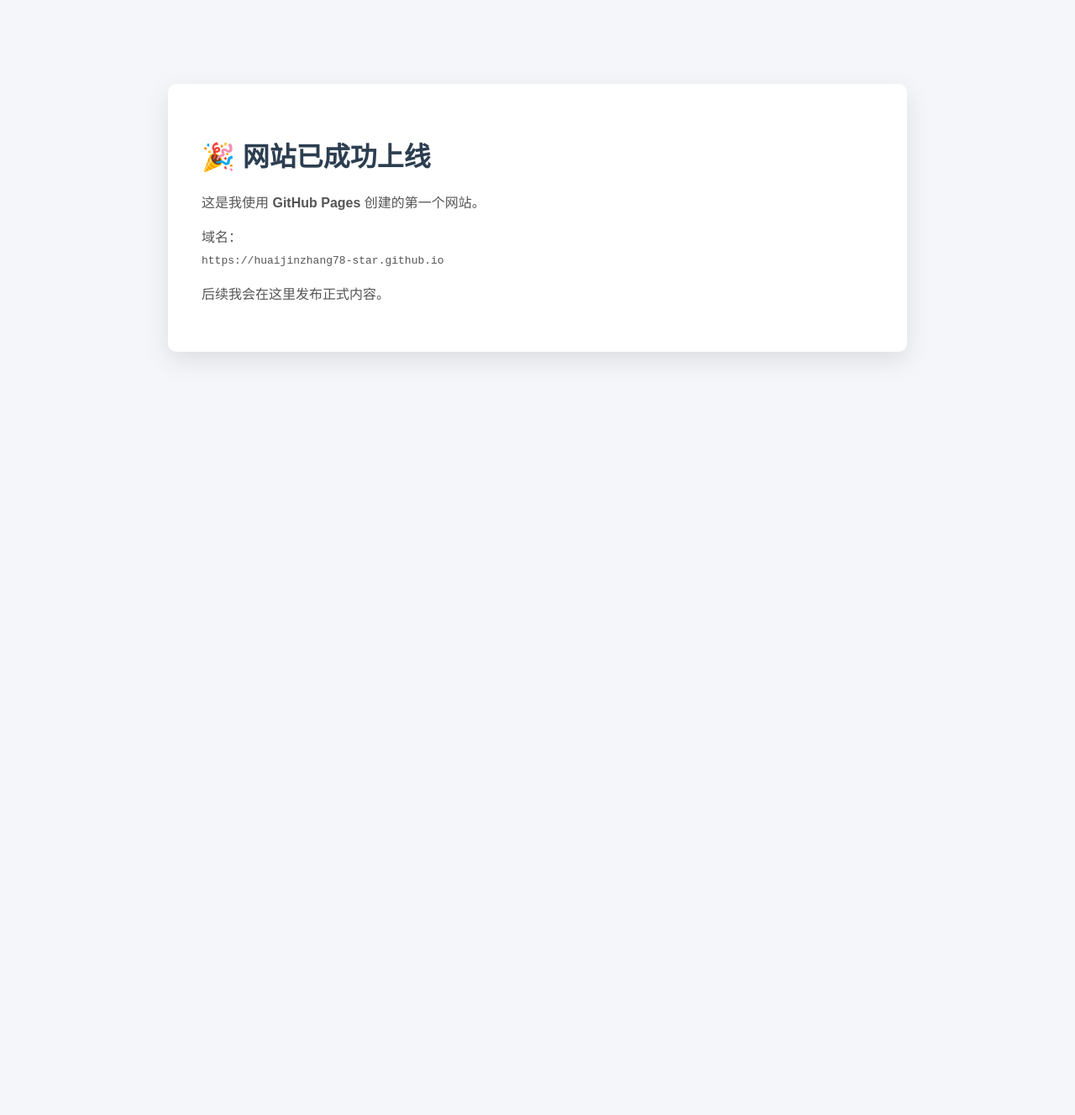
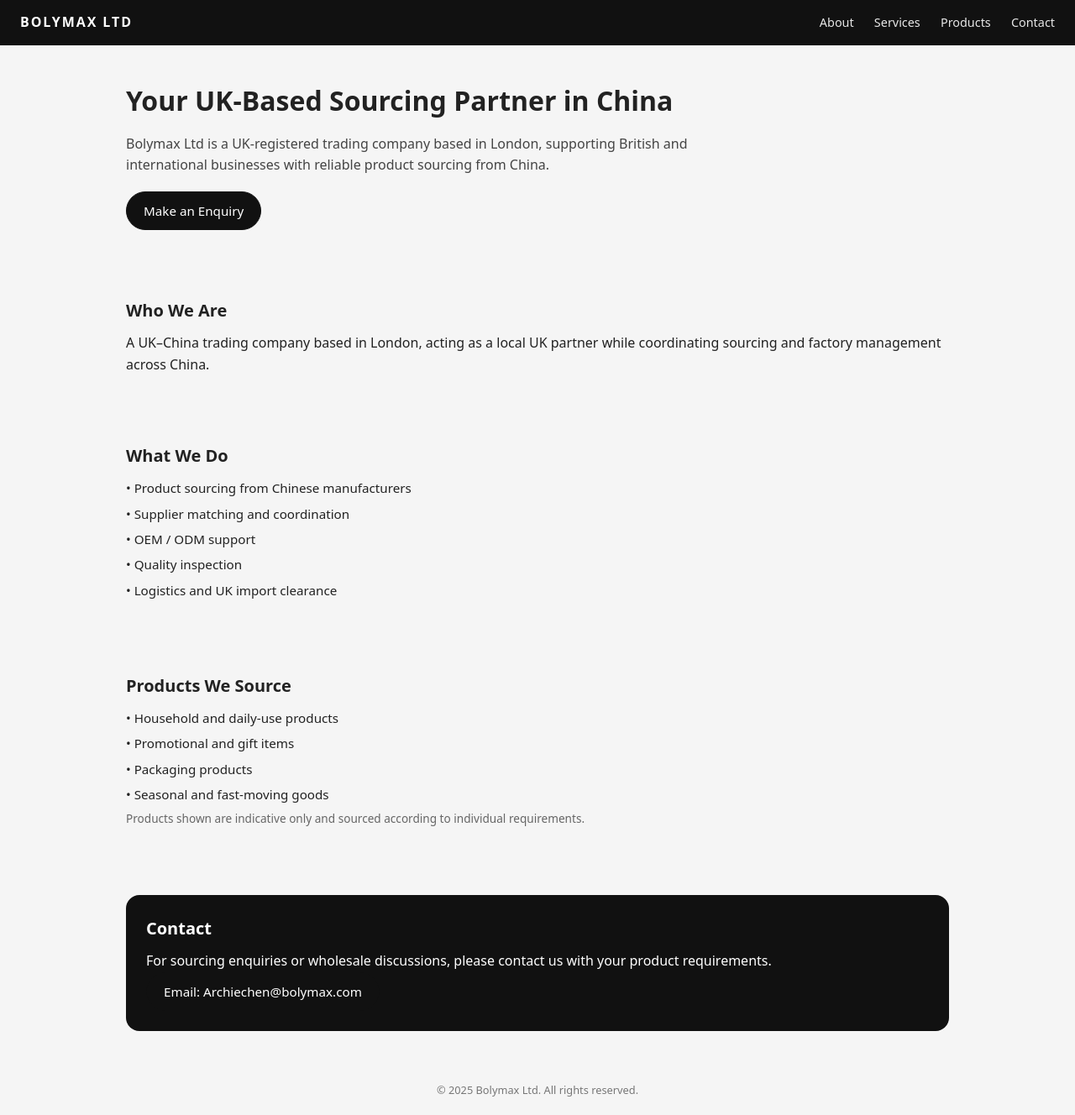
Before and after one commit to huaijinzhang78-star/huaijinzhang78-star.github.io, a plain HTML site: page index.html in a window 1280 px wide. Shown: the whole page at 84% size. Before the commit the page ends 800 px from the top, so only its background shows below. Drawn offline with Linux system fonts and the light colour scheme.

Commit message:
Update index.html

```diff
--- a/index.html
+++ b/index.html
@@ -1,46 +1,156 @@
 <!DOCTYPE html>
-<html lang="zh-CN">
+<html lang="en">
 <head>
-  <meta charset="UTF-8">
-  <title>欢迎来到我的网站</title>
-  <meta name="viewport" content="width=device-width, initial-scale=1">
+  <meta charset="UTF-8" />
+  <title>Bolymax Ltd | UK–China Trading Company</title>
+  <meta name="viewport" content="width=device-width, initial-scale=1" />
+  <meta
+    name="description"
+    content="Bolymax Ltd is a UK-registered trading company based in London, supporting British and international businesses with reliable product sourcing from China."
+  />
   <style>
-    body {
-      font-family: Arial, Helvetica, sans-serif;
-      background: #f5f6fa;
-      margin: 0;
-      padding: 0;
+    :root {
+      font-family: system-ui, -apple-system, BlinkMacSystemFont, "Segoe UI", sans-serif;
     }
-    .container {
-      max-width: 800px;
-      margin: 100px auto;
-      background: #fff;
-      padding: 40px;
-      border-radius: 10px;
-      box-shadow: 0 10px 30px rgba(0,0,0,0.1);
+    * { box-sizing: border-box; margin: 0; padding: 0; }
+    body { background: #f5f5f5; color: #222; line-height: 1.6; }
+    a { text-decoration: none; color: inherit; }
+
+    header {
+      background: #111;
+      color: #fff;
+      padding: 14px 24px;
+      display: flex;
+      justify-content: space-between;
+      align-items: center;
     }
-    h1 {
-      color: #2c3e50;
+    .logo {
+      font-weight: 700;
+      letter-spacing: 0.12em;
+      text-transform: uppercase;
     }
-    p {
-      color: #555;
-      line-height: 1.6;
+    nav a {
+      margin-left: 20px;
+      font-size: 0.9rem;
+      opacity: 0.9;
+    }
+
+    section { padding: 40px 16px; }
+    .container { max-width: 980px; margin: 0 auto; }
+
+    .hero h1 { font-size: 2rem; margin-bottom: 14px; }
+    .hero p { max-width: 700px; margin-bottom: 18px; color: #444; }
+
+    .btn {
+      display: inline-block;
+      padding: 10px 20px;
+      border-radius: 999px;
+      background: #111;
+      color: #fff;
+      font-size: 0.95rem;
+      border: 1px solid #111;
+    }
+
+    h2 { font-size: 1.25rem; margin-bottom: 10px; }
+    ul { list-style: none; }
+    li { margin-bottom: 6px; font-size: 0.95rem; }
+
+    .contact {
+      background: #111;
+      color: #fff;
+      border-radius: 16px;
+      padding: 24px;
+    }
+
+    footer {
+      text-align: center;
+      font-size: 0.8rem;
+      color: #777;
+      padding: 20px;
     }
   </style>
 </head>
 <body>
+
+<header>
+  <div class="logo">BOLYMAX LTD</div>
+  <nav>
+    <a href="#about">About</a>
+    <a href="#services">Services</a>
+    <a href="#products">Products</a>
+    <a href="#contact">Contact</a>
+  </nav>
+</header>
+
+<section class="hero">
   <div class="container">
-    <h1>🎉 网站已成功上线</h1>
+    <h1>Your UK-Based Sourcing Partner in China</h1>
     <p>
-      这是我使用 <strong>GitHub Pages</strong> 创建的第一个网站。
+      Bolymax Ltd is a UK-registered trading company based in London, supporting British
+      and international businesses with reliable product sourcing from China.
     </p>
+    <a class="btn" href="mailto:Archiechen@bolymax.com">Make an Enquiry</a>
+  </div>
+</section>
+
+<section id="about">
+  <div class="container">
+    <h2>Who We Are</h2>
     <p>
-      域名：<br>
-      <code>https://huaijinzhang78-star.github.io</code>
-    </p>
-    <p>
-      后续我会在这里发布正式内容。
+      A UK–China trading company based in London, acting as a local UK partner while
+      coordinating sourcing and factory management across China.
     </p>
   </div>
+</section>
+
+<section id="services">
+  <div class="container">
+    <h2>What We Do</h2>
+    <ul>
+      <li>• Product sourcing from Chinese manufacturers</li>
+      <li>• Supplier matching and coordination</li>
+      <li>• OEM / ODM support</li>
+      <li>• Quality inspection</li>
+      <li>• Logistics and UK import clearance</li>
+    </ul>
+  </div>
+</section>
+
+<section id="products">
+  <div class="container">
+    <h2>Products We Source</h2>
+    <ul>
+      <li>• Household and daily-use products</li>
+      <li>• Promotional and gift items</li>
+      <li>• Packaging products</li>
+      <li>• Seasonal and fast-moving goods</li>
+    </ul>
+    <p style="color:#666;font-size:0.85rem;margin-top:6px;">
+      Products shown are indicative only and sourced according to individual requirements.
+    </p>
+  </div>
+</section>
+
+<section id="contact">
+  <div class="container">
+    <div class="contact">
+      <h2>Contact</h2>
+      <p>
+        For sourcing enquiries or wholesale discussions, please contact us with
+        your product requirements.
+      </p>
+      <a class="btn" href="mailto:Archiechen@bolymax.com">Email: Archiechen@bolymax.com</a>
+    </div>
+  </div>
+</section>
+
+<footer>
+  © <span id="year"></span> Bolymax Ltd. All rights reserved.
+</footer>
+
+<script>
+  document.getElementById("year").textContent = new Date().getFullYear();
+</script>
+
 </body>
 </html>
```
